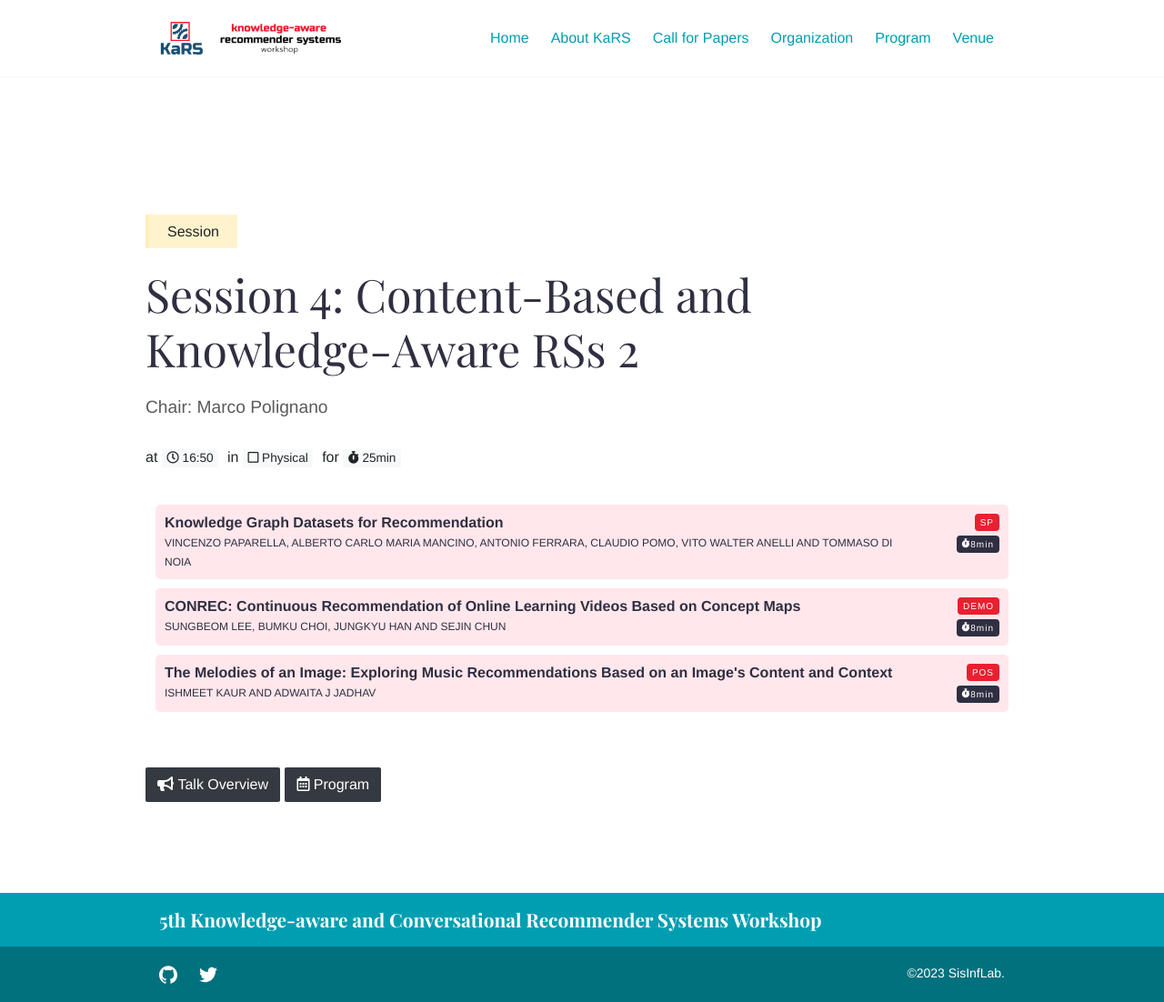
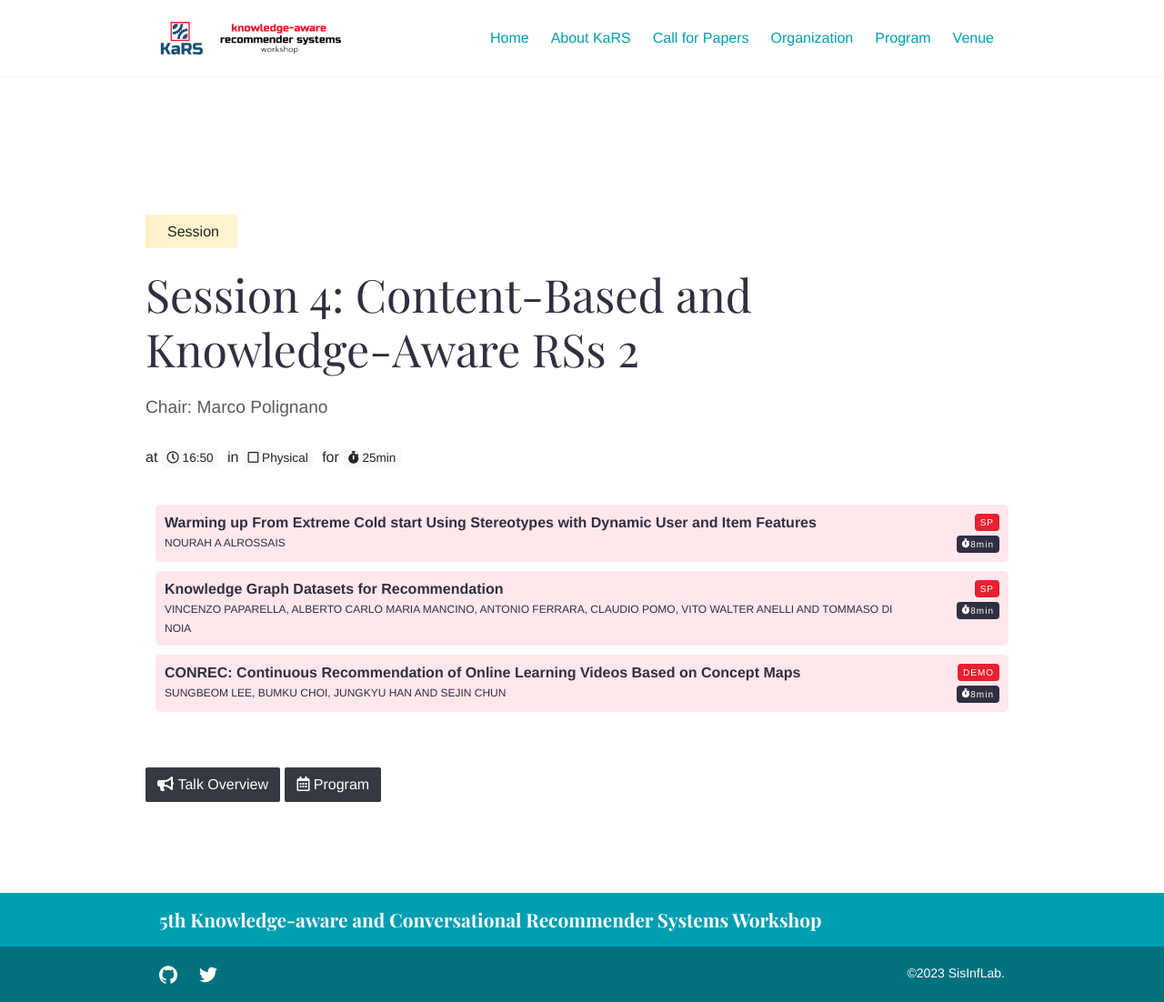
Before and after one commit to kars-workshop/2023, a Jekyll site: the page built from _talks/session4.md, in a window 1280 px wide. Shown: the whole page at 91% size. Built offline with Jekyll 4.4.1, drawn with Linux system fonts in a browser that asks for light colours.

Commit message:
Update session4.json

```diff
--- a/_data/session4.json
+++ b/_data/session4.json
@@ -1,4 +1,10 @@
 [
+  {
+    "title": "Warming up From Extreme Cold start Using Stereotypes with Dynamic User and Item Features",
+    "authors": "Nourah A AlRossais",
+    "type": "SP",
+    "duration": 8
+  },
   {
     "title": "Knowledge Graph Datasets for Recommendation",
     "authors": "Vincenzo Paparella, Alberto Carlo Maria Mancino, Antonio Ferrara, Claudio Pomo, Vito Walter Anelli and Tommaso Di Noia",
@@ -10,11 +16,5 @@
     "authors": "Sungbeom Lee, Bumku Choi, Jungkyu Han and Sejin Chun",
     "type": "DEMO",
     "duration": 8
-  },
-   {
-    "title": "The Melodies of an Image: Exploring Music Recommendations Based on an Image's Content and Context",
-    "authors": "Ishmeet Kaur and Adwaita J Jadhav",
-    "type": "POS",
-    "duration": 8
   }
 ]
```
